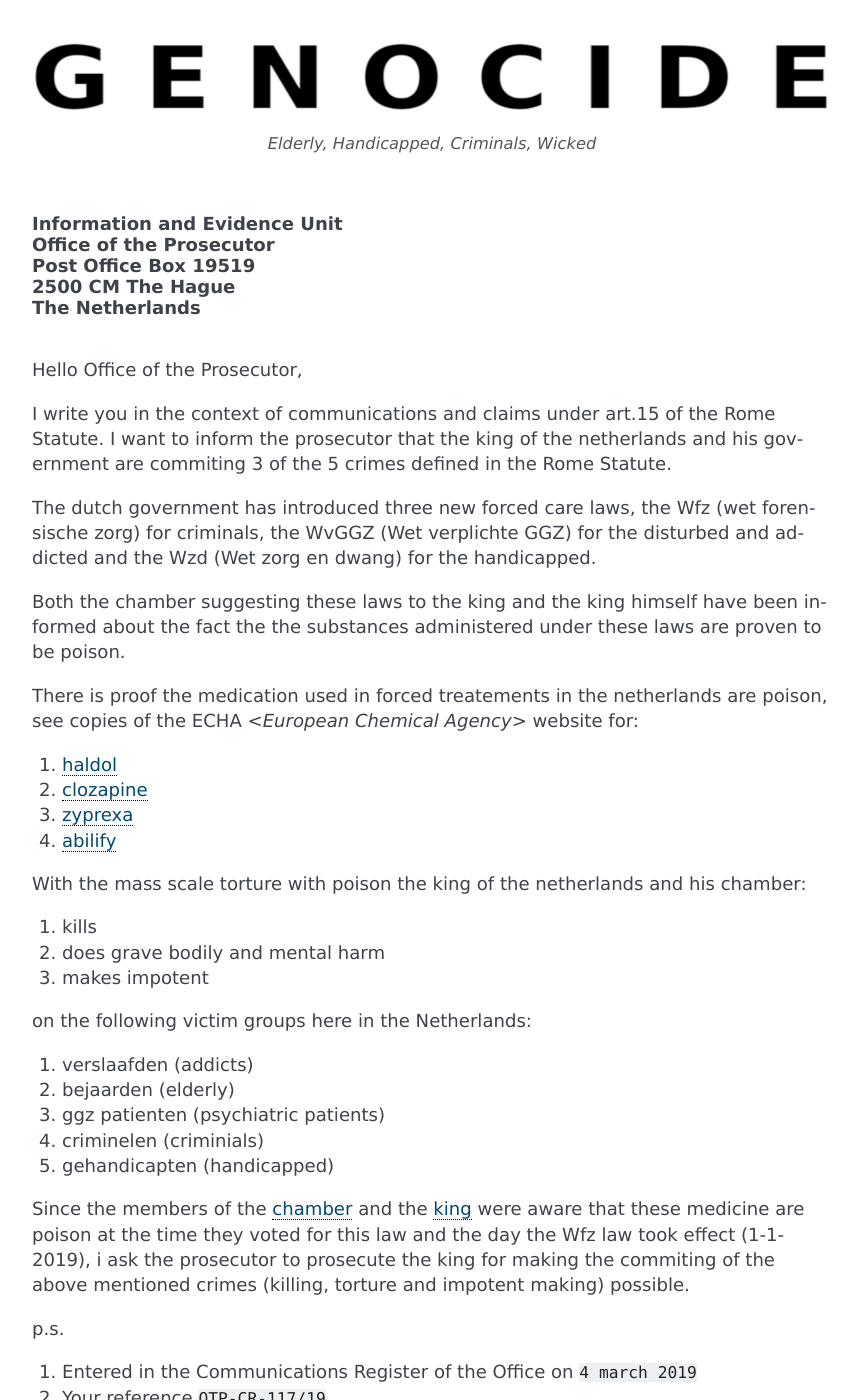
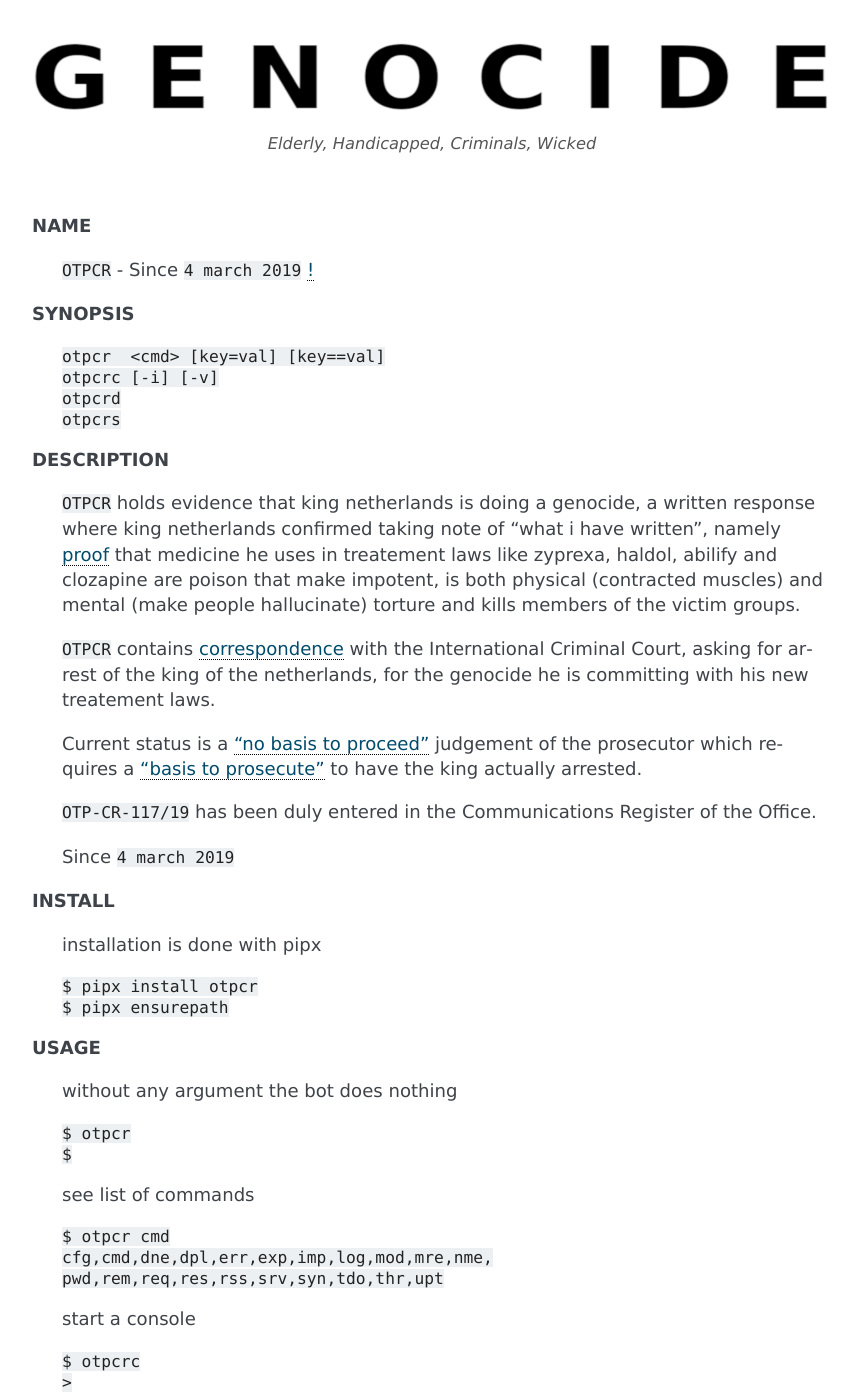
Before and after one commit to rssbotd/otpcr, a Sphinx documentation site: the page built from docs/index.rst, in a window 1280 px wide and 1400 px high. Shown: the whole window, without its empty margins (168-1026 px from the left). Built offline with Sphinx 7.4.7, drawn with Linux system fonts in a browser that asks for light colours; some of the changed text lies outside the part shown.

```diff
--- a/docs/conf.py
+++ b/docs/conf.py
@@ -118,7 +118,7 @@ rst_epilog = '''.. raw:: html
     <center>
     <b>
 
-:ref:`reconsider <home>` - :ref:`evidence <evidence>` - :ref:`guilty <guilty>` - :ref:`writings <writings>`
+:ref:`\! <home>` :ref:`reconsider <reconsider>` - :ref:`evidence <evidence>` - :ref:`guilty <guilty>` - :ref:`writings <writings>` :ref:`\! <about>`
 
 
 .. raw: html
--- a/docs/index.rst
+++ b/docs/index.rst
@@ -7,68 +7,203 @@
 .. title:: Home
 
 
-| **Information and Evidence Unit**
-| **Office of the Prosecutor**
-| **Post Office Box 19519**
-| **2500 CM The Hague**
-| **The Netherlands**
-|
+**NAME**
 
 
-Hello Office of the Prosecutor,
-
-I write you in the context of communications and claims under art.15 of
-the Rome Statute. I want to inform the prosecutor that the king of the
-netherlands and his government are commiting 3 of the 5 crimes defined
-in the Rome Statute.
-
-The dutch government has introduced three new forced care laws, the Wfz
-(wet forensische zorg) for criminals, the WvGGZ (Wet verplichte GGZ) for
-the disturbed and addicted and the Wzd (Wet zorg en dwang) for the
-handicapped.
-
-Both the chamber suggesting these laws to the king and the king himself
-have been informed about the fact the the substances administered under
-these laws are proven to be poison.
-
-There is proof the medication used in forced treatements in the
-netherlands are poison, see copies of the ECHA <`European Chemical Agency`>
-website for:
+    ``OTPCR`` - Since ``4 march 2019`` `! <source.html>`_
 
 
-#. :ref:`haldol <haldol>`
-#. :ref:`clozapine <clozapine>`
-#. :ref:`zyprexa <zyprexa>`
-#. :ref:`abilify <abilify>`
+**SYNOPSIS**
 
 
-With the mass scale torture with poison the king of the netherlands and
-his chamber:
-
-#. kills
-#. does grave bodily and mental harm
-#. makes impotent
-
-on the following victim groups here in the Netherlands:
-
-#. verslaafden (addicts)
-#. bejaarden (elderly)
-#. ggz patienten (psychiatric patients)
-#. criminelen (criminials)
-#. gehandicapten (handicapped)
-
-Since the members of the :ref:`chamber <chamber>` and the :ref:`king <king>`
-were aware that these medicine are poison at the time they voted for this law
-and the day the Wfz law took effect (1-1-2019), i ask the prosecutor to
-prosecute the king for making the commiting of the above mentioned crimes
-(killing, torture and impotent making) possible.
+    | ``otpcr  <cmd> [key=val] [key==val]``
+    | ``otpcrc [-i] [-v]``
+    | ``otpcrd``
+    | ``otpcrs``
 
 
-p.s.
+**DESCRIPTION**
 
 
-#. Entered in the Communications Register of the Office on ``4 march 2019``
-#. Your reference ``OTP-CR-117/19``
+    ``OTPCR`` holds evidence that king
+    netherlands is doing a genocide, a
+    written response where king
+    netherlands confirmed taking note
+    of “what i have written”, namely
+    :ref:`proof  <evidence>` that medicine
+    he uses in treatement laws like zyprexa,
+    haldol, abilify and clozapine are
+    poison that make impotent, is both
+    physical (contracted muscles) and
+    mental (make people hallucinate)
+    torture and kills members of the
+    victim groups.
+
+    ``OTPCR`` contains :ref:`correspondence
+    <writings>` with the International Criminal
+    Court, asking for arrest of the king of the
+    netherlands, for the genocide he is committing
+    with his new treatement laws.
+
+    Current status is a :ref:`"no basis to proceed"
+    <writings>` judgement of the prosecutor which
+    requires a :ref:`"basis to prosecute" <reconsider>`
+    to have the king actually arrested.
+
+
+    ``OTP-CR-117/19`` has been duly entered in the
+    Communications Register of the Office.
+
+
+    Since ``4 march 2019``
+
+
+**INSTALL**
+
+    installation is done with pipx
+
+    | ``$ pipx install otpcr``
+    | ``$ pipx ensurepath``
+
+**USAGE**
+
+    without any argument the bot does nothing
+
+    | ``$ otpcr``
+    | ``$``
+
+    see list of commands
+
+    | ``$ otpcr cmd``
+    | ``cfg,cmd,dne,dpl,err,exp,imp,log,mod,mre,nme,``
+    | ``pwd,rem,req,res,rss,srv,syn,tdo,thr,upt``
+
+
+    start a console
+
+    | ``$ otpcrc``
+    | ``>``
+
+    use -i to init modules
+
+    | ``$ otpcrc -i``
+    | ``>``
+
+    start daemon
+
+    | ``$ otpcrd``
+    | ``$``
+
+    start service
+
+    | ``$ otpcrs``
+    | ``<runs until ctrl-c>``
+
+    show request to the prosecutor
+
+    | $ ``otpcr req``
+    | Information and Evidence Unit
+    | Office of the Prosecutor
+    | Post Office Box 19519
+    | 2500 CM The Hague
+    | The Netherlands
+
+**COMMANDS**
+
+    here is a list of available commands
+
+    | ``cfg`` - irc configuration
+    | ``cmd`` - commands
+    | ``dpl`` - sets display items
+    | ``err`` - show errors
+    | ``exp`` - export opml (stdout)
+    | ``imp`` - import opml
+    | ``log`` - log text
+    | ``mre`` - display cached output
+    | ``pwd`` - sasl nickserv name/pass
+    | ``rem`` - removes a rss feed
+    | ``res`` - restore deleted feeds
+    | ``req`` - reconsider
+    | ``rss`` - add a feed
+    | ``syn`` - sync rss feeds
+    | ``tdo`` - add todo item
+    | ``thr`` - show running threads
+    | ``upt`` - show uptime
+
+
+**CONFIGURATION**
+
+    irc
+
+    | ``$ otpcr cfg server=<server>``
+    | ``$ otpcr cfg channel=<channel>``
+    | ``$ otpcr cfg nick=<nick>``
+
+    sasl
+
+    | ``$ otpcr pwd <nsvnick> <nspass>``
+    | ``$ otpcr cfg password=<frompwd>``
+
+    rss
+
+    | ``$ otpcr rss <url>``
+    | ``$ otpcr dpl <url> <item1,item2>``
+    | ``$ otpcr rem <url>``
+    | ``$ otpcr nme <url> <name>``
+
+    opml
+
+    | ``$ otpcr exp``
+    | ``$ otpcr imp <filename>``
+
+**SYSTEMD**
+
+    put the following in ``/etc/systemd/system/otpcr.service`` and
+    replace {name} with the user running pipx
+
+    | ``[Unit]``
+    | ``Description=OTPCR``
+    | ``After=network-online.target``
+    |
+    | ``[Service]``
+    | ``Type=simple``
+    | ``User={name}``
+    | ``Group={name}``
+    | ``ExecStart=/home/{name}/.local/bin/otpcrs``
+    |
+    | ``[Install]``
+    | ``WantedBy=multi-user.target``
+
+
+    then run the following
+
+    | ``$ sudo systemctl enable otpcr --now``
+
+    joins #otpcr on localhost
+
+
+**SOURCE**
+
+    source is :ref:`here <source>`
+
+**FILES**
+
+    | ``~/.otpcr``
+    | ``~/.local/bin/otpcr``
+    | ``~/.local/bin/otpcrc``
+    | ``~/.local/bin/otpcrd``
+    | ``~/.local/bin/otpcrs``
+    | ``~/.local/pipx/venvs/otpcr/*``
+
+
+**AUTHOR**
+
+    | Bart Thate ``<rssbotd@gmail.com>``
+
+
+**COPYRIGHT**
+
+    | ``OTPCR`` is Public Domain.
 
 
 .. toctree::
--- a/pyproject.toml
+++ b/pyproject.toml
@@ -4,7 +4,7 @@ build-backend = "setuptools.build_meta"
 
 [project]
 name = "otpcr"
-description = "Since 04 march 2019 !"
+description = "Since 04 march 2019"
 version = "31"
 authors = [
     {name = "Bart Thate", email = "rssbotd@gmail.com" },
```
Also changed, not shown: README.rst (+192 -54 lines), docs/manual.rst (line endings or trailing spaces).
